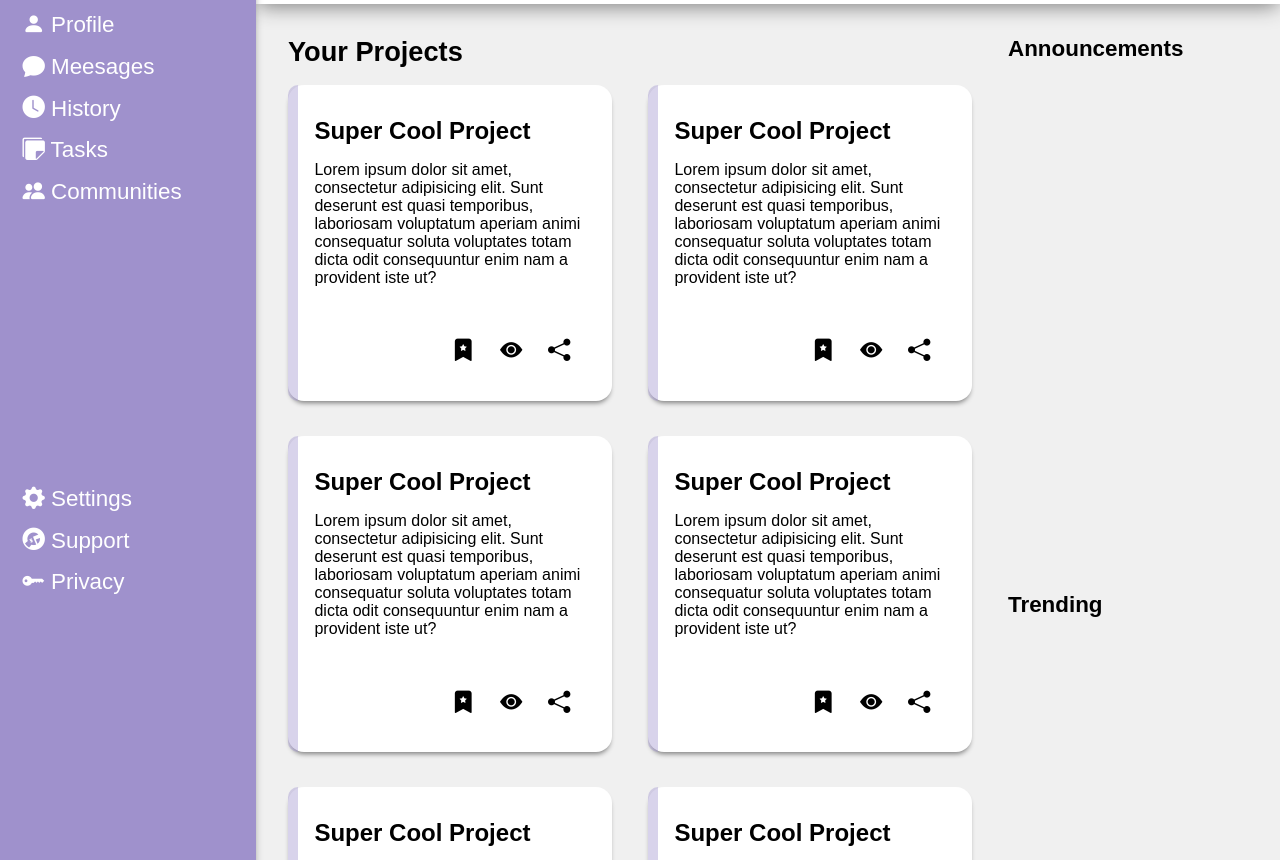
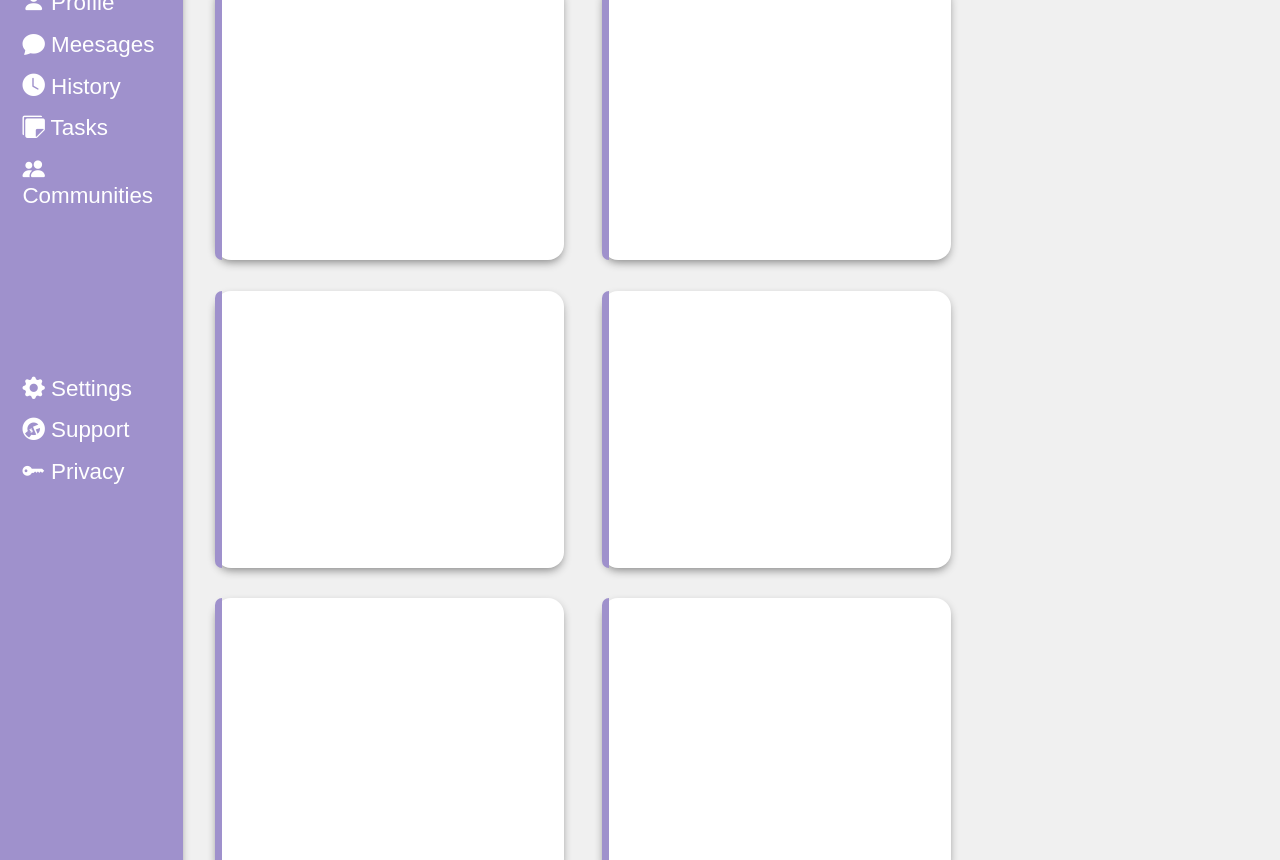
Before and after one commit to kagunecode/admin-page, a plain HTML site: page index.html in a window 1280 px wide. Shown: the part 231-1091 px from the top of the page. Drawn offline with nearby package versions, Linux system fonts and the light colour scheme; a web font is replaced by a local one.

Commit message:
Rebuild card layout due to problems

```diff
--- a/css/styles.css
+++ b/css/styles.css
@@ -18,11 +18,10 @@ body {
     padding: 0;
     display: grid;
     height: 100dvh;
-    grid-template-columns: 1fr 4fr;
+    grid-template-columns: 1fr 6fr;
 }
 
-body.dark {
-}
+body.dark {}
 
 a {
     text-decoration: none;
@@ -53,7 +52,7 @@ a {
 
 .container {
     display: grid;
-    grid-template-rows: 1fr 5fr;
+    grid-template-rows: 0.1fr 1fr;
 }
 
 .logo {
@@ -72,6 +71,7 @@ a {
     grid-template-columns: 2fr 1fr;
     padding: 1em 3em;
     align-items: center;
+    background-color: var(--background-color);
 }
 
 input {
@@ -123,7 +123,7 @@ input {
     align-items: end;
 }
 
-.user-welcome > .bi {
+.user-welcome>.bi {
     grid-row: 1 / 3;
     font-size: 3rem;
     align-self: center;
@@ -137,7 +137,7 @@ input {
     align-self: center;
 }
 
-.username > * {
+.username>* {
     margin: 0;
 }
 
@@ -150,47 +150,38 @@ input {
     display: grid;
     background-color: var(--main-container-background);
     grid-template-columns: 3fr 1fr;
-    grid-template-rows: 1fr 1fr;
-    align-items: start;
-    justify-items: start;
     padding: 2em;
 }
 
 .section-title {
+    font-size: 1.3rem;
     font-weight: bold;
-    font-size: 1.4rem;
-    align-self: end;
-    margin-bottom: .6em;
+    margin: 0;
+    padding: 0;
+    grid-column: 1 / -1;
+    padding-bottom: 1rem;
 }
 
-.cards-container {
+.card-container {
     display: grid;
-    grid-template-rows: 0.5fr 3fr 3fr 3fr;
     grid-template-columns: 1fr 1fr;
-    grid-row: 1 / -1;
-    height: 100%;
-    width: 100%;
-}
-
-.cards-container .section-title {
-    font-size: 1.7rem;
-    grid-column: 1 / -1;
+    grid-template-rows: 0.1fr repeat(3, 1fr);
 }
 
 .card {
+    display: grid;
+    grid-template-columns: 0.02fr 1fr;
+    grid-template-rows: repeat(2, 1fr);
+    background-color: var(--background-color);
+    border-radius: 1rem;
+    box-shadow: 0 4px 10px -2px gray;
     width: 90%;
     height: 90%;
-    background-color: var(--background-color);
-    border-radius: 1em;
-    box-shadow: 0 4px 5px -2px gray;
-    display: grid;
-    grid-template-columns: 1fr 30fr;
-    grid-template-rows: 2fr 1fr;
 }
 
 .card-color {
-    background-color: var(--bar-background);
-    border-radius: 1em 0em 0em 1em;
+    background-color: var(--sidebar-background);
+    border-radius: 1rem 0 0 1rem;
     transition-duration: 0.3s;
     grid-row: 1 / -1;
 }
@@ -198,31 +189,3 @@ input {
 .card:hover .card-color {
     background-color: var(--focus-color);
 }
-
-.card-title {
-    font-size: 1.5rem;
-    font-weight: bold;
-}
-
-.card-text {
-    font-size: 1rem ;
-}
-
-.card-info {
-    padding: 1rem;
-}
-
-.card-icons {
-    display: grid;
-    font-size: 1.4rem;
-    align-self: center;
-    justify-self: end;
-    padding-bottom: 1rem;
-    padding-right: 3rem;
-    gap: 2rem;
-    grid-template-columns: repeat(3, 1rem);
-}
-
-.card-icons:hover {
-    cursor: pointer;
-}
--- a/index.html
+++ b/index.html
@@ -1,13 +1,16 @@
 <!DOCTYPE html>
 <html lang="en">
+
 <head>
     <meta charset="UTF-8">
     <meta name="viewport" content="width=device-width, initial-scale=1.0">
     <link rel="stylesheet" href="css/styles.css">
-    <link rel="stylesheet" href="https://cdn.jsdelivr.net/npm/bootstrap-icons@1.10.2/font/bootstrap-icons.css" integrity="sha384-b6lVK+yci+bfDmaY1u0zE8YYJt0TZxLEAFyYSLHId4xoVvsrQu3INevFKo+Xir8e" crossorigin="anonymous">
+    <link rel="stylesheet" href="https://cdn.jsdelivr.net/npm/bootstrap-icons@1.10.2/font/bootstrap-icons.css"
+        integrity="sha384-b6lVK+yci+bfDmaY1u0zE8YYJt0TZxLEAFyYSLHId4xoVvsrQu3INevFKo+Xir8e" crossorigin="anonymous">
     <script src="js/script.js"></script>
     <title>Kagune - Admin Panel</title>
 </head>
+
 <body>
     <div class="sidebar">
         <div class="logo"><a href=""><i class="bi bi-layout-wtf"></i>Kagune</a></div>
@@ -43,7 +46,10 @@
 
             <div class="user-welcome">
                 <i class="bi bi-circle-fill"></i>
-                <div class="username"><p>Welcome,</p><h1>Kagune Music (@kagunemusic)</h1></div>
+                <div class="username">
+                    <p>Welcome,</p>
+                    <h1>Kagune Music (@kagunemusic)</h1>
+                </div>
             </div>
             <div class="top-buttons">
                 <button class="top-button">New</button>
@@ -53,93 +59,31 @@
         </div>
 
         <div class="main-container">
-            <div class="cards-container">
-                <div class="section-title">Your Projects</div>
+            <div class="card-container">
+                <h1 class="section-title">Your Projects</h1>
                 <div class="card">
                     <div class="card-color"></div>
-                    <div class="card-info">
-                            <h1 class="card-title">Super Cool Project</h1>
-                            <p class="card-text">Lorem ipsum dolor sit amet, consectetur adipisicing elit. Sunt deserunt est quasi temporibus, laboriosam voluptatum aperiam animi consequatur soluta voluptates totam dicta odit consequuntur enim nam a provident iste ut?</p>
-                    </div>
-                    <div class="card-icons">
-                        <i class="bi bi-bookmark-star-fill"></i>
-                        <i class="bi bi-eye-fill"></i>
-                        <i class="bi bi-share-fill"></i>
-                    </div>
+                    <h1 class="card-title"></h1>
+                    <p class="card-text"></p>
                 </div>
                 <div class="card">
                     <div class="card-color"></div>
-                    <div class="card-info">
-                        <h1 class="card-title">Super Cool Project</h1>
-                        <p class="card-text">Lorem ipsum dolor sit amet, consectetur adipisicing elit. Sunt deserunt est quasi temporibus, laboriosam voluptatum aperiam animi consequatur soluta voluptates totam dicta odit consequuntur enim nam a provident iste ut?</p>
-                </div>
-                <div class="card-icons">
-                    <i class="bi bi-bookmark-star-fill"></i>
-                    <i class="bi bi-eye-fill"></i>
-                    <i class="bi bi-share-fill"></i>
-                </div>
                 </div>
                 <div class="card">
                     <div class="card-color"></div>
-                    <div class="card-info">
-                        <h1 class="card-title">Super Cool Project</h1>
-                        <p class="card-text">Lorem ipsum dolor sit amet, consectetur adipisicing elit. Sunt deserunt est quasi temporibus, laboriosam voluptatum aperiam animi consequatur soluta voluptates totam dicta odit consequuntur enim nam a provident iste ut?</p>
-                </div>
-                <div class="card-icons">
-                    <i class="bi bi-bookmark-star-fill"></i>
-                    <i class="bi bi-eye-fill"></i>
-                    <i class="bi bi-share-fill"></i>
-                </div>
                 </div>
                 <div class="card">
                     <div class="card-color"></div>
-                    <div class="card-info">
-                        <h1 class="card-title">Super Cool Project</h1>
-                        <p class="card-text">Lorem ipsum dolor sit amet, consectetur adipisicing elit. Sunt deserunt est quasi temporibus, laboriosam voluptatum aperiam animi consequatur soluta voluptates totam dicta odit consequuntur enim nam a provident iste ut?</p>
-                </div>
-                <div class="card-icons">
-                    <i class="bi bi-bookmark-star-fill"></i>
-                    <i class="bi bi-eye-fill"></i>
-                    <i class="bi bi-share-fill"></i>
-                </div>
                 </div>
                 <div class="card">
                     <div class="card-color"></div>
-                    <div class="card-info">
-                        <h1 class="card-title">Super Cool Project</h1>
-                        <p class="card-text">Lorem ipsum dolor sit amet, consectetur adipisicing elit. Sunt deserunt est quasi temporibus, laboriosam voluptatum aperiam animi consequatur soluta voluptates totam dicta odit consequuntur enim nam a provident iste ut?</p>
-                </div>
-                <div class="card-icons">
-                    <i class="bi bi-bookmark-star-fill"></i>
-                    <i class="bi bi-eye-fill"></i>
-                    <i class="bi bi-share-fill"></i>
-                </div>
                 </div>
                 <div class="card">
                     <div class="card-color"></div>
-                    <div class="card-info">
-                        <h1 class="card-title">Super Cool Project</h1>
-                        <p class="card-text">Lorem ipsum dolor sit amet, consectetur adipisicing elit. Sunt deserunt est quasi temporibus, laboriosam voluptatum aperiam animi consequatur soluta voluptates totam dicta odit consequuntur enim nam a provident iste ut?</p>
-                </div>
-                <div class="card-icons">
-                    <i class="bi bi-bookmark-star-fill"></i>
-                    <i class="bi bi-eye-fill"></i>
-                    <i class="bi bi-share-fill"></i>
-                </div>
                 </div>
             </div>
+            <div class="panel-container"></div>
+        </div>
+</body>
 
-            <div class="announce-container">
-                <div class="section-title">Announcements</div>
-                <div class="announce"></div>
-            </div>
-
-            <div class="trending-container">
-                <div class="section-title">Trending</div>
-                <div class="trending"></div>
-            </div>
-
-        </div>
-    </div>
-</body>
 </html>
```
